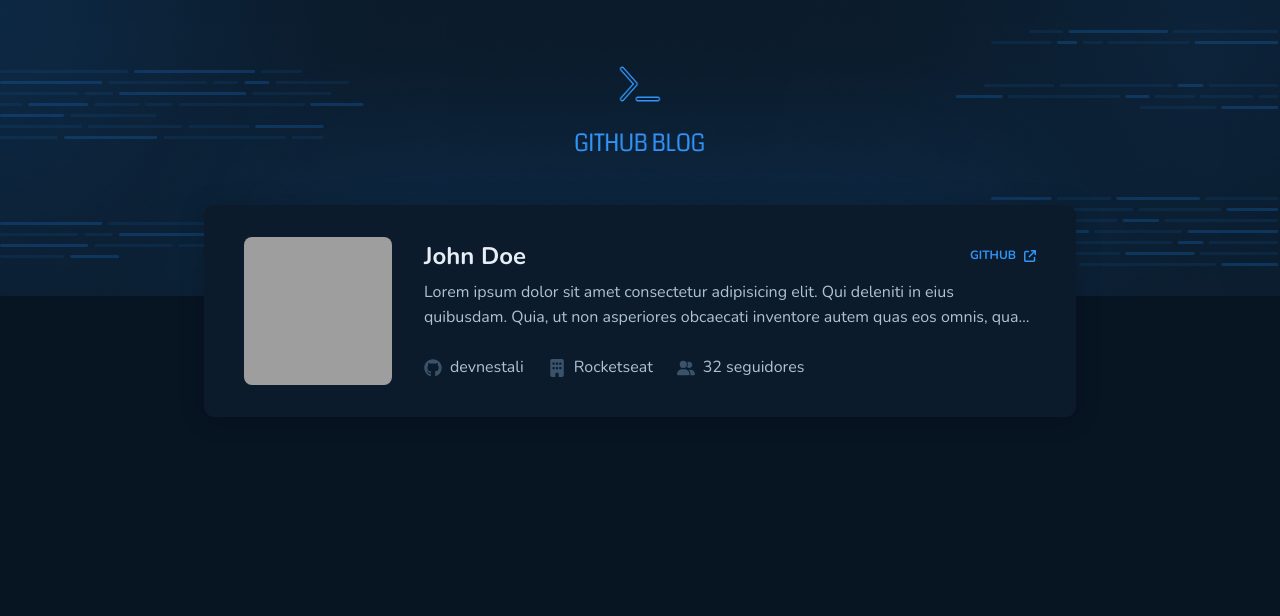
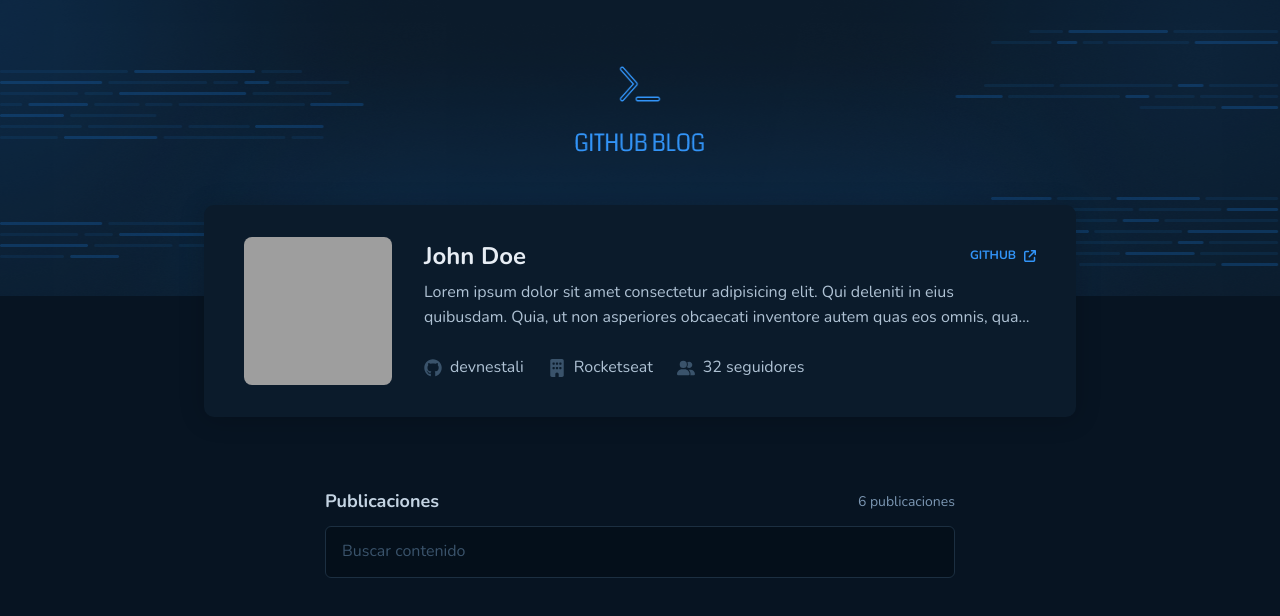
Before and after one commit to devnestali/githubBlog, a React (Vite) app: page / in a window 1280 px wide. Shown: the top 616 px of the page. Built offline with nearby package versions, Linux system fonts and the light colour scheme; grey boxes are pictures that could not be loaded; a web font is replaced by a local one.

Commit message:
feat: Add Search component to Home page with styling adjustments

```diff
--- a/src/components/Header/styles.ts
+++ b/src/components/Header/styles.ts
@@ -1,7 +1,7 @@
 import styled from "styled-components";
 
 export const HeaderContainer = styled.header`
-    min-width: 86.4rem;
+    width: 100%;
 
     display: flex;
     justify-content: center;
--- a/src/layout/DefaultLayout/styles.ts
+++ b/src/layout/DefaultLayout/styles.ts
@@ -5,115 +5,4 @@
         width: 100%;
         height: 29.6rem;
     }
-
-    .HeaderContainer {
-        min-width: 86.4rem;
-
-        display: flex;
-        justify-content: center;
-
-        margin-top: -10rem;
-
-        .HeaderContent {
-            display: flex;
-            align-items: center;
-            gap: 3.2rem;
-
-            padding: 3.2rem 4rem;
-            border-radius: 10px;
-
-            background-color: ${props => props.theme.dark_gray_800};
-            box-shadow: 0px 2px 26px rgba(0, 0, 0, 0.2);
-
-            > img {
-                width: 14.8rem;
-                height: 14.8rem;
-                border-radius: 8px;
-            }
-
-            .UserInformation {
-                display: flex;
-                flex-direction: column;
-
-                .Title {
-                    display: flex;
-                    align-items: center;
-                    justify-content: space-between;
-
-                    margin-bottom: 0.8rem;
-
-                    > h1 {
-                        font-size: 2.4rem;
-                        line-height: 130%;
-                    }
-
-                    > a {
-                        position: relative;
-
-                        display: flex;
-                        align-items: center;
-                        gap: 0.8rem;
-
-                        font-size: 1.2rem;
-                        font-weight: bold;
-
-                        text-decoration: none;
-                        color: ${props => props.theme.blue};
-                    }
-
-                    > a::after {
-                        content: '';
-                        position: absolute;
-                        left: 0;
-                        bottom: 0;
-                        width: 0%;
-                        height: 0.1rem;
-                        background: ${props => props.theme.blue};
-                    }
-
-                    > a:hover::after {
-                        width: 100%;
-                    }
-                }
-
-                > p {
-                    width: 61.2rem;
-
-                    display: -webkit-box;
-                    -webkit-line-clamp: 2;
-                    -webkit-box-orient: vertical;
-
-                    overflow: hidden;
-                    text-overflow: ellipsis;
-
-                    color: ${props => props.theme.gray_400};
-                }
-
-                > footer {
-                    display: flex;
-                    align-items: center;
-                    gap: 2.4rem;
-
-                    margin-top: 2.4rem;
-
-                    > .footerContent {
-                        display: flex;
-                        align-items: center;
-                        justify-content: center;
-                        gap: 0.8rem;
-
-                        > svg {
-                            width: 1.8rem;
-                            height: 1.8rem;
-                            color: ${props => props.theme.dark_gray_300};
-                        }
-
-                        > p {
-                            color: ${props => props.theme.gray_400};
-                        }
-                    }
-                }
-            }
-        }
-    }
 `;
--- a/src/pages/Home/index.tsx
+++ b/src/pages/Home/index.tsx
@@ -5,6 +5,17 @@
     return (
         <HomeContainer>
             <Header />
+
+            <div className="SearchContainer">
+                <header className="SearchHeader">
+                    <h4>Publicaciones</h4>
+                    <span>6 publicaciones</span>
+                </header>
+
+                <form>
+                    <input type="text" placeholder="Buscar contenido" />
+                </form>
+            </div>
         </HomeContainer>
     )
 }
--- a/src/pages/Home/styles.ts
+++ b/src/pages/Home/styles.ts
@@ -1,5 +1,55 @@
 import styled from "styled-components";
 
 export const HomeContainer = styled.main`
+    min-width: 86.4rem;
 
+    display: flex;
+    flex-direction: column;
+    gap: 7.2rem;
+
+    padding: 0 32.5rem;
+
+    .SearchContainer {
+        display: flex;
+        flex-direction: column;
+        gap: 1.2rem;
+
+        > header {
+            display: flex;
+            align-items: center;
+            justify-content: space-between;
+
+            h4 {
+                font-size: 1.8rem;
+                color: ${props => props.theme.gray_300};
+            }
+
+            span {
+                font-size: 1.4rem;
+                color: ${props => props.theme.dark_gray_100}
+            }
+        }
+
+        > form {
+            width: 100%;
+            display: flex;
+
+            input {
+                flex: 1;
+
+                padding: 1.2rem 1.6rem;
+                border: 1px solid ${props => props.theme.dark_gray_600};
+                border-radius: 6px;
+
+                background: ${props => props.theme.black_100};
+                color: ${props => props.theme.gray_400};
+            }
+
+            input::placeholder {
+                color: ${props => props.theme.dark_gray_300};
+            }
+
+        }
+
+    }
 `;
--- a/src/styles/globalStyles.ts
+++ b/src/styles/globalStyles.ts
@@ -13,7 +13,7 @@
 
     :focus {
         outline: 0;
-        box-shadow: 0 0 0 1px ${props => props.theme.dark_gray_300}
+        box-shadow: 0 0 0 1px ${props => props.theme.blue}
     }
 
     body {
```
Also changed, not shown: src/pages/Home/components/Search/index.tsx (added), src/pages/Home/components/Search/styles.ts (added).
